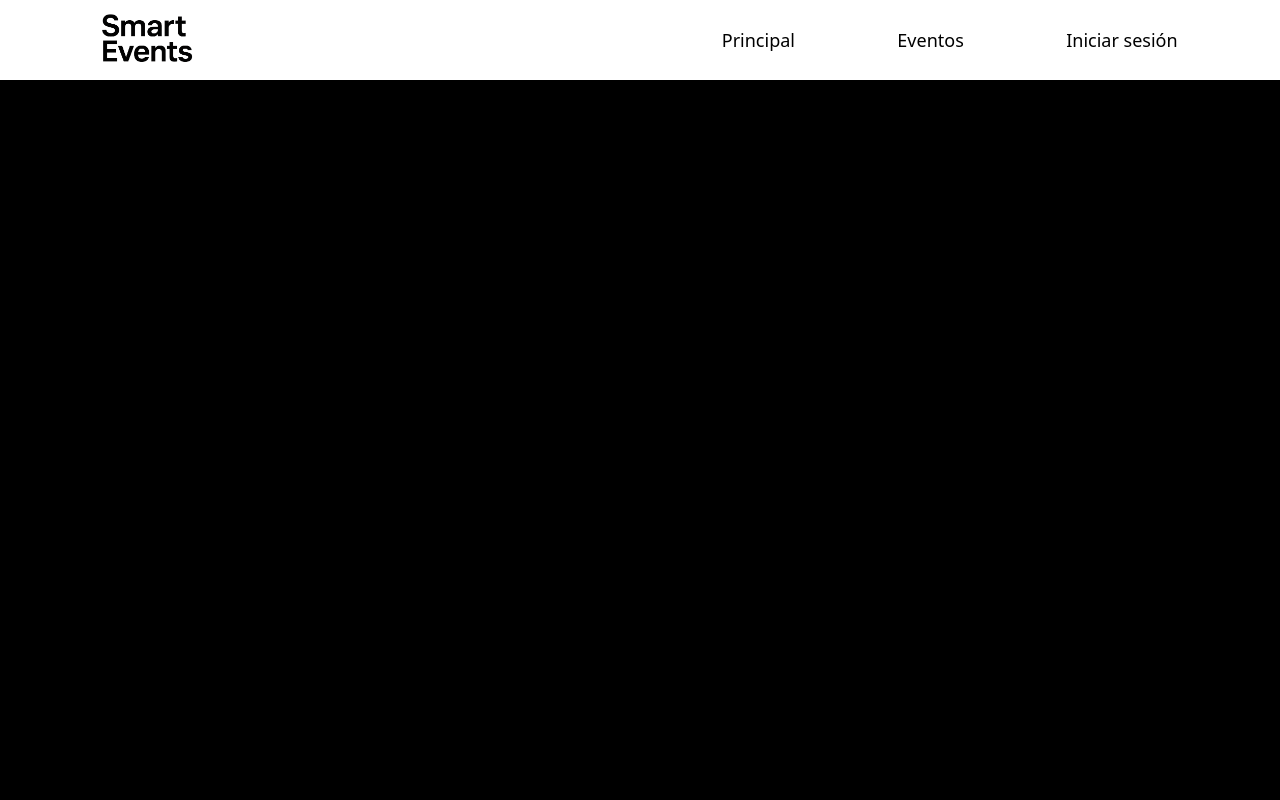
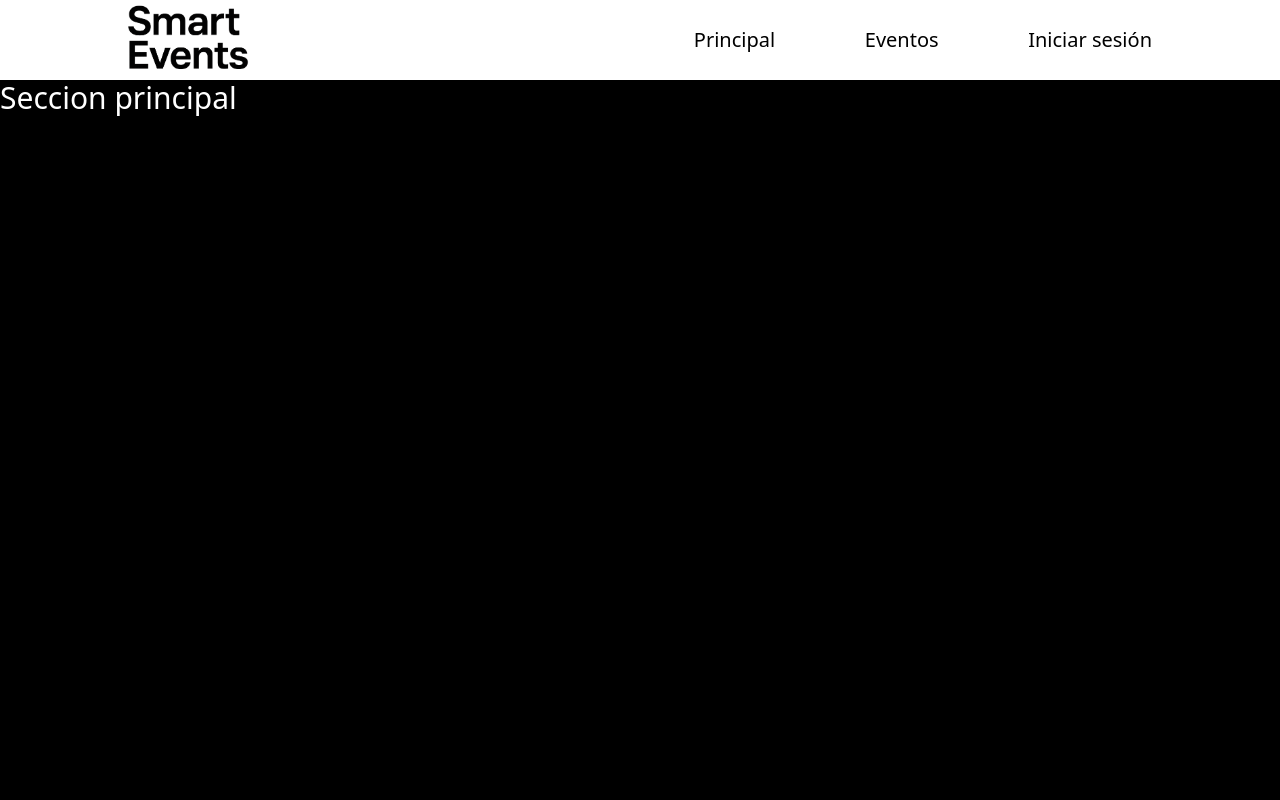
Before and after one commit to FelipeMolinaV/CER2-MOLINAFELIPE, a Django app: page / in a window 1280 px wide. Run offline with Django 5.2, Linux system fonts and the light colour scheme.

Commit message:
nuevo template base con nabvar mas simple

```diff
--- a/core/templates/core/base.html
+++ b/core/templates/core/base.html
@@ -10,31 +10,23 @@
     <script nomodule src="https://unpkg.com/ionicons@7.1.0/dist/ionicons/ionicons.js"></script>
 </head>
 <body class="bg-black">
-    <header class="fixed top-0 left-0 w-full z-50">
-        <nav class="bg-white h-[10vh] flex-row items-center md:flex">
-            <!-- Logo y boton desplegable -->
-            <div class="flex items-center justify-between px-[8vw]">
-                <img src="{% static 'core/logo.png' %}" alt="" class="max-h-[10vh]  object-fill">
-                <ion-icon name="menu-sharp" onclick="desplegarMenu(this)" class="text-5xl  hover:scale-115 transition-transform md:hidden"></ion-icon>
-
-            </div>
-            <hr>
-            <!-- opciones del menu -->
-            <ul id="menu" class="text-black bg-white px-[8vw] static w-full left-0 opacity-0 md:flex md:items-center md:justify-end md:gap-[5vw]
-            md:px-[5vw] md:opacity-100 pointer-events-none md:pointer-events-auto">
-                <li class="pl-[3vw] pt-[2vh] md:pt-0  md:px-[3vw]">
-                    <a href="" class="text-lg hover:text-orange-600 duration-200 ">Principal</a>
+    <header>
+        <nav class="h-[10vh] bg-white flex flex-row items-center px-[10vw] justify-between">
+            <img src="{% static 'core/logo.png' %}" alt="" class="h-[10vh] object-cover">
+            <ul class="flex flex-row gap-[7vw]">
+                <li class="text-xl hover:text-orange-500 duration-100">
+                    <a href="">Principal</a>
                 </li>
-                <li class="text-lg pl-[3vw] pt-[1vh] md:pt-0 md:pl-0 md:px-[3vw]">
-                    <a href="" class=" hover:text-orange-600 duration-200">Eventos</a>
+                <li class="text-xl hover:text-orange-500 duration-100">
+                    <a href="">Eventos</a>
                 </li>
-                <li class="text-lg pl-[3vw] pt-[1vh] md:pt-0 md:pl-0 md:px-[3vw]">
-                    <a href="" class=" hover:text-orange-600 duration-200">Iniciar sesión</a>
+                <li class="text-xl hover:text-orange-500 duration-100">
+                    <a href="">Iniciar sesión</a>
                 </li>
             </ul>
         </nav>
     </header>
-    <main>
+    <main class="">
     {% block content %}
     {% endblock %}
     </main>
--- a/core/templates/core/home.html
+++ b/core/templates/core/eventos.html
@@ -1 +1,2 @@
 {% extends 'core/base.html' %}
+{%}
--- /dev/null
+++ b/core/templates/core/principal.html
@@ -0,0 +1,7 @@
+{% extends 'core/base.html' %}
+{% load static %}
+{% block content %}
+<section class="text-white h-[90vh] z-0">
+    <h1 class="text-3xl">Seccion principal</h1>
+</section>
+{% endblock %}
--- a/core/urls.py
+++ b/core/urls.py
@@ -2,5 +2,5 @@ from django.urls import path
 from . import views
 
 urlpatterns = [
-    path('', views.home, name="home"),
+    path('', views.principal, name="principal"),
 ]
--- a/core/views.py
+++ b/core/views.py
@@ -1,4 +1,4 @@
 from django.shortcuts import render
 
-def home(request):
-    return render(request, 'core/home.html')
+def principal(request):
+    return render(request, 'core/principal.html')
```
